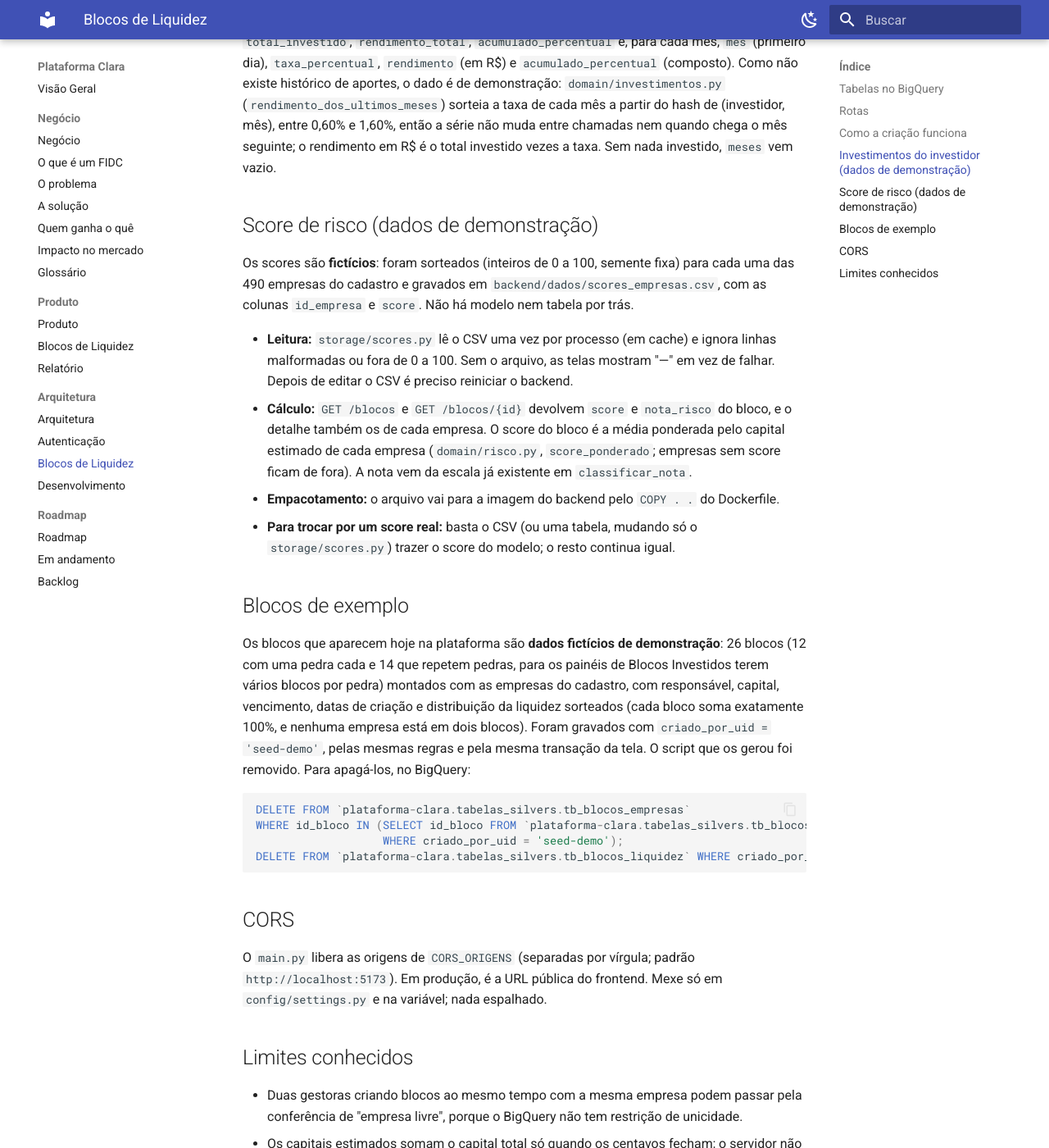
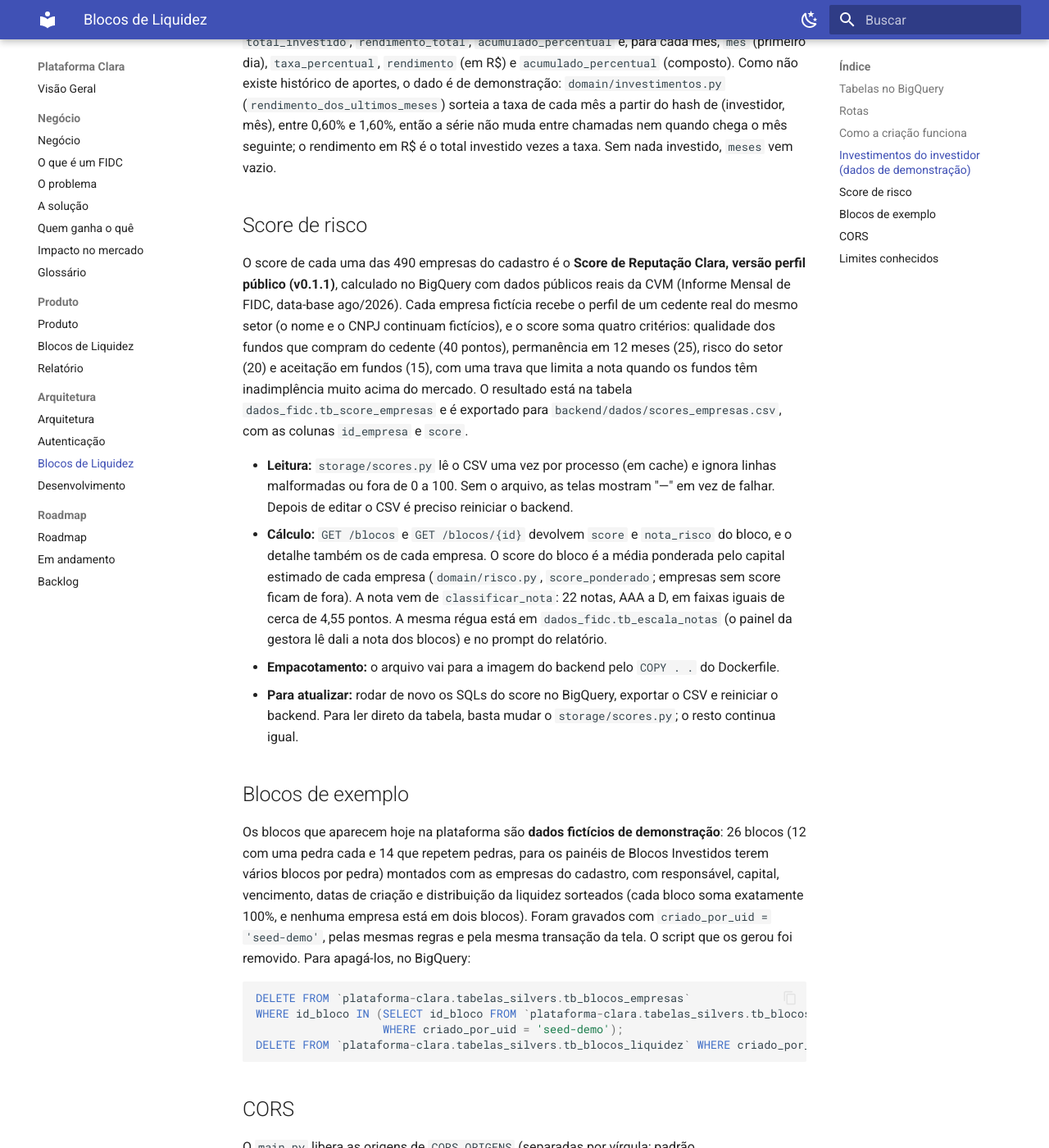
Before and after one commit to Moreira-89/plataforma_clara, an MkDocs documentation site: the page built from docs/arquitetura/blocos.md, in a window 1280 px wide and 1400 px high, scrolled down 3305 px. Shown: the whole window at 82% size. Built offline with MkDocs 1.6.1 and Material for MkDocs 9.7.7, drawn with Linux system fonts in a browser that asks for light colours.

Commit message:
feat: score com dados publicos da CVM e escala de 22 notas
Troca o score sorteado pelo Score de Reputacao Clara (perfil publico v0.1.1), calculado no BigQuery com o Informe Mensal de FIDC. risco.py passa a usar a regua de 22 notas (AAA a D, faixas iguais), igual a dados_fidc.tb_escala_notas e ao prompt. Painel ordena as notas pela escala; score com 1 casa decimal; relatorio recebe media ponderada e nota prontas; prompt recupera a tabela com faixas de score, LGPD e transparencia do score. Docs atualizados.

```diff
--- a/docs/arquitetura/blocos.md
+++ b/docs/arquitetura/blocos.md
@@ -107,11 +107,15 @@ de hoje (horário de Brasília), do mais antigo para o mais novo: `total_investi
 (investidor, mês), entre 0,60% e 1,60%, então a série não muda entre chamadas nem quando chega o mês
 seguinte; o rendimento em R$ é o total investido vezes a taxa. Sem nada investido, `meses` vem vazio.
 
-## Score de risco (dados de demonstração)
+## Score de risco
 
-Os scores são **fictícios**: foram sorteados (inteiros de 0 a 100, semente fixa) para cada uma das
-490 empresas do cadastro e gravados em `backend/dados/scores_empresas.csv`, com as colunas
-`id_empresa` e `score`. Não há modelo nem tabela por trás.
+O score de cada uma das 490 empresas do cadastro é o **Score de Reputação Clara, versão perfil público (v0.1.1)**, calculado no BigQuery com dados públicos reais da CVM (Informe Mensal de FIDC, data-base ago/2026). Cada empresa fictícia
+recebe o perfil de um cedente real do mesmo setor (o nome e o CNPJ continuam fictícios), e o score
+soma quatro critérios: qualidade dos fundos que compram do cedente (40 pontos), permanência em 12
+meses (25), risco do setor (20) e aceitação em fundos (15), com uma trava que limita a nota quando os
+fundos têm inadimplência muito acima do mercado. O resultado está na tabela
+`dados_fidc.tb_score_empresas` e é exportado para `backend/dados/scores_empresas.csv`, com as colunas
+`id_empresa` e `score`.
 
 - **Leitura:** `storage/scores.py` lê o CSV uma vez por processo (em cache) e ignora linhas
   malformadas ou fora de 0 a 100. Sem o arquivo, as telas mostram "—" em vez de falhar. Depois de
@@ -119,10 +123,12 @@ Os scores são **fictícios**: foram sorteados (inteiros de 0 a 100, semente fix
 - **Cálculo:** `GET /blocos` e `GET /blocos/{id}` devolvem `score` e `nota_risco` do bloco, e o
   detalhe também os de cada empresa. O score do bloco é a média ponderada pelo capital estimado de
   cada empresa (`domain/risco.py`, `score_ponderado`; empresas sem score ficam de fora). A nota vem
-  da escala já existente em `classificar_nota`.
+  de `classificar_nota`: 22 notas, AAA a D, em faixas iguais de cerca de 4,55 pontos. A mesma régua
+  está em `dados_fidc.tb_escala_notas` (o painel da gestora lê dali a nota dos blocos) e no prompt
+  do relatório.
 - **Empacotamento:** o arquivo vai para a imagem do backend pelo `COPY . .` do Dockerfile.
-- **Para trocar por um score real:** basta o CSV (ou uma tabela, mudando só o `storage/scores.py`)
-  trazer o score do modelo; o resto continua igual.
+- **Para atualizar:** rodar de novo os SQLs do score no BigQuery, exportar o CSV e reiniciar o
+  backend. Para ler direto da tabela, basta mudar o `storage/scores.py`; o resto continua igual.
 
 ## Blocos de exemplo
 
```
Also changed, not shown: CLAUDE.md (+5 -4 lines), README.md (+6 -3 lines), docs/index.md (+3 -2 lines), docs/produto/blocos-de-liquidez.md (+7 -7 lines), docs/produto/index.md (+7 -4 lines), docs/produto/relatorio.md (+5 -4 lines), 8 other files.
